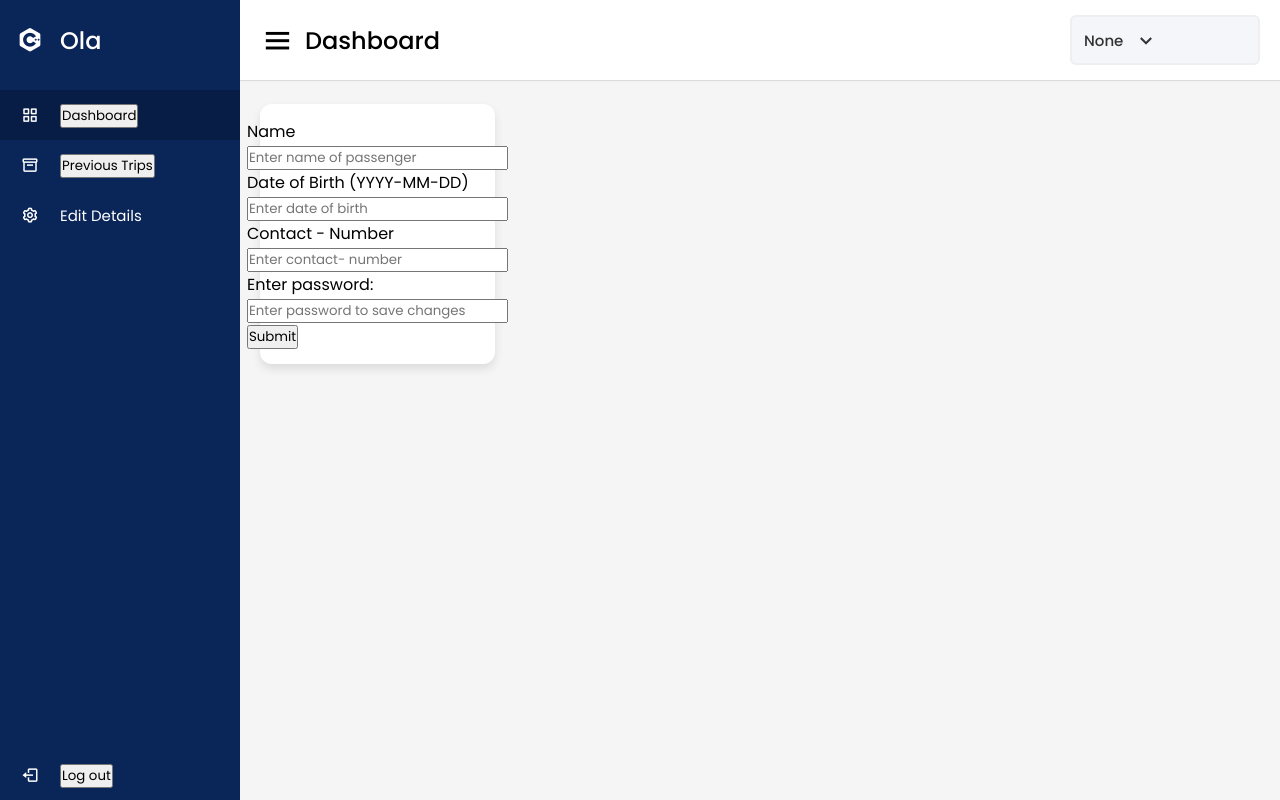
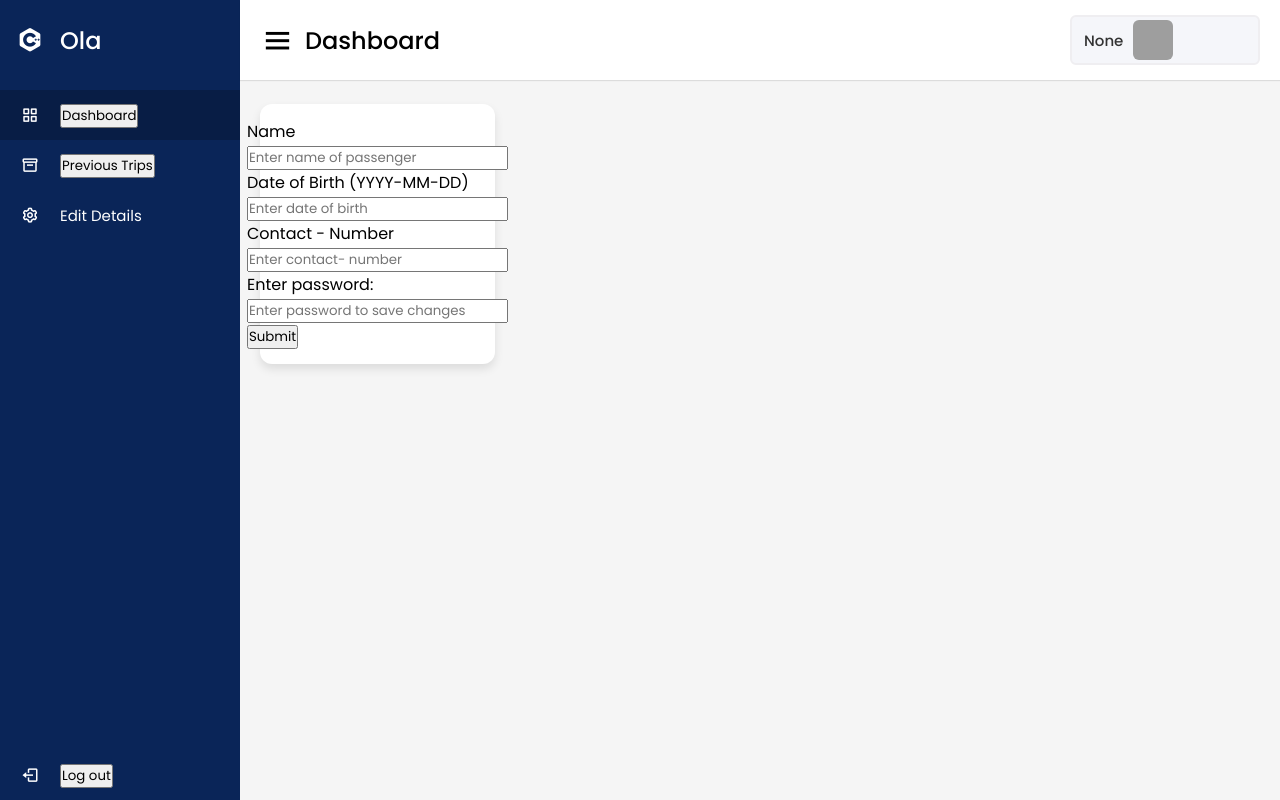
Before and after one commit to abhijeet486/DBMS_project, a Django app: page /edit/save in a window 1280 px wide. Run offline with Django 4.2, Linux system fonts and the light colour scheme; grey boxes are pictures that could not be loaded.

Commit message:
Frontend changes

```diff
--- a/cab/template/DBMS/booking.html
+++ b/cab/template/DBMS/booking.html
@@ -86,7 +86,7 @@
       <div class="profile-details">
         <!--<img src="images/profile.jpg" alt="">-->
         <span class="admin_name">{{Name.0}}</span>
-        <i class='bx bx-chevron-down' ></i>
+        <img src="https://cdn.pixabay.com/photo/2015/10/05/22/37/blank-profile-picture-973460_1280.png" class="rounded float-right">
       </div>
     </nav>
     <div class="home-content">
--- a/cab/template/DBMS/customer.html
+++ b/cab/template/DBMS/customer.html
@@ -70,7 +70,7 @@
       <div class="profile-details">
         <!--<img src="images/profile.jpg" alt="">-->
         <span class="admin_name">{{Name.0}}</span>
-        <i class='bx bx-chevron-down' ></i>
+        <img src="https://cdn.pixabay.com/photo/2015/10/05/22/37/blank-profile-picture-973460_1280.png" class="rounded float-right">
       </div>
     </nav>
 
--- a/cab/template/DBMS/edit_driver.html
+++ b/cab/template/DBMS/edit_driver.html
@@ -63,7 +63,7 @@
       <div class="profile-details">
         <!--<img src="images/profile.jpg" alt="">-->
         <span class="admin_name">{{Name.0}}</span>
-        <i class='bx bx-chevron-down' ></i>
+        <img src="https://cdn.pixabay.com/photo/2015/10/05/22/37/blank-profile-picture-973460_1280.png" class="rounded float-right">
       </div>
     </nav>
     <div class="home-content">
--- a/cab/template/DBMS/editpassenger.html
+++ b/cab/template/DBMS/editpassenger.html
@@ -68,7 +68,7 @@
       <div class="profile-details">
         <!--<img src="images/profile.jpg" alt="">-->
         <span class="admin_name">{{name}}</span>
-        <i class='bx bx-chevron-down' ></i>
+        <img src="https://cdn.pixabay.com/photo/2015/10/05/22/37/blank-profile-picture-973460_1280.png" class="rounded float-right">
       </div>
     </nav>
     <div class="home-content">
--- a/cab/template/DBMS/previoustrips.html
+++ b/cab/template/DBMS/previoustrips.html
@@ -77,7 +77,7 @@
       <div class="profile-details">
         <!--<img src="images/profile.jpg" alt="">-->
         <span class="admin_name">{{displayname}}</span>
-        <i class='bx bx-chevron-down' ></i>
+        <img src="https://cdn.pixabay.com/photo/2015/10/05/22/37/blank-profile-picture-973460_1280.png" class="rounded float-right">
       </div>
     </nav>
 
```
Also changed, not shown: cab/template/DBMS/Mangevehicles.html (+1 -6 lines), 3 other files.
